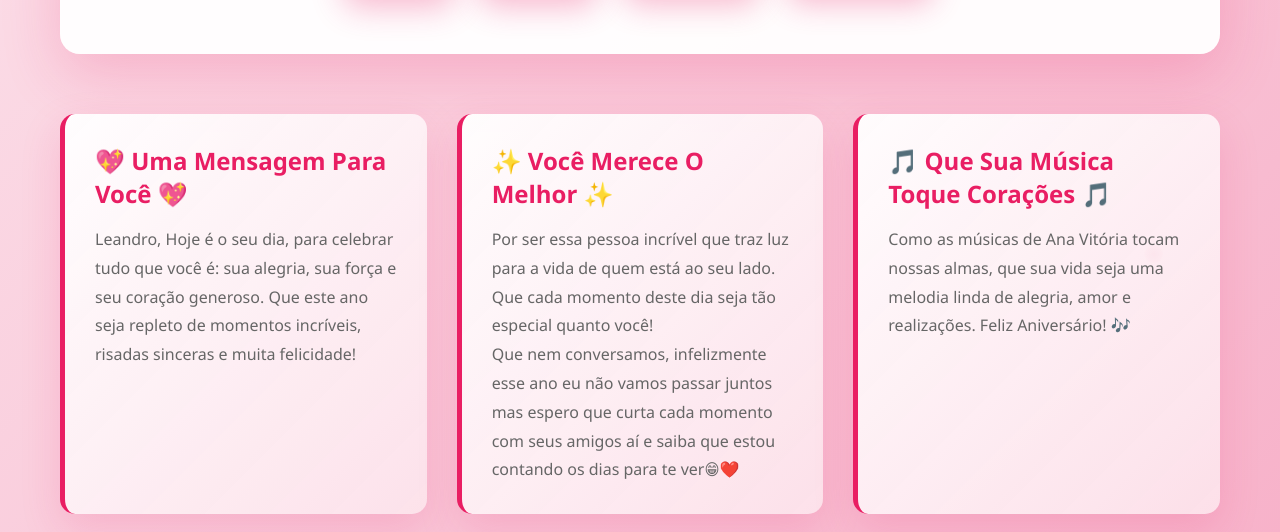
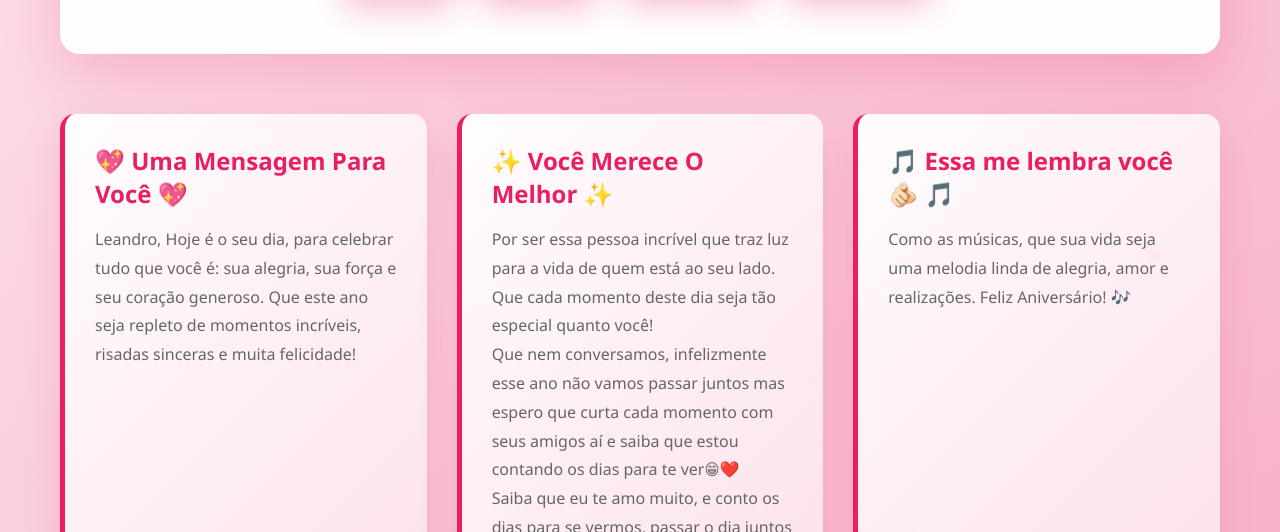
Before and after one commit to sophiadantasnarduccio000-hub/Leandro_birthday, a plain HTML site: page index.html in a window 1280 px wide. Shown: the part 420-952 px from the top of the page. Drawn offline with Linux system fonts and the light colour scheme.

Commit message:
Update birthday message and song reference in HTML

```diff
--- a/index.html
+++ b/index.html
@@ -75,12 +75,13 @@
             <div class="message-box fade-in-up" style="animation-delay: 0.3s;">
                 <h2>✨ Você Merece O Melhor ✨</h2>
                 <p>Por ser essa pessoa incrível que traz luz para a vida de quem está ao seu lado. Que cada momento deste dia seja tão especial quanto você!</p>
-                <p> Que nem conversamos, infelizmente esse ano eu não vamos passar juntos mas espero que curta cada momento com seus amigos aí e saiba que estou contando os dias para te ver😁❤️</p>
+                <p> Que nem conversamos, infelizmente esse ano não vamos passar juntos mas espero que curta cada momento com seus amigos aí e saiba que estou contando os dias para te ver😁❤️</p>
+                <p>Saiba que eu te amo muito, e conto os dias para se vermos, passar o dia juntos kkkk estudar pra faculdade (qm sabe né 👀) tô com muita saudade 😁❤️</p>
             </div>
 
             <div class="message-box fade-in-up" style="animation-delay: 0.6s;">
-                <h2>🎵 Que Sua Música Toque Corações 🎵</h2>
-                <p>Como as músicas de Ana Vitória tocam nossas almas, que sua vida seja uma melodia linda de alegria, amor e realizações. Feliz Aniversário! 🎶</p>
+                <h2>🎵 Essa me lembra você 🫵🏻 🎵</h2>
+                <p>Como as músicas, que sua vida seja uma melodia linda de alegria, amor e realizações. Feliz Aniversário! 🎶</p>
             </div>
         </section>
 
```
